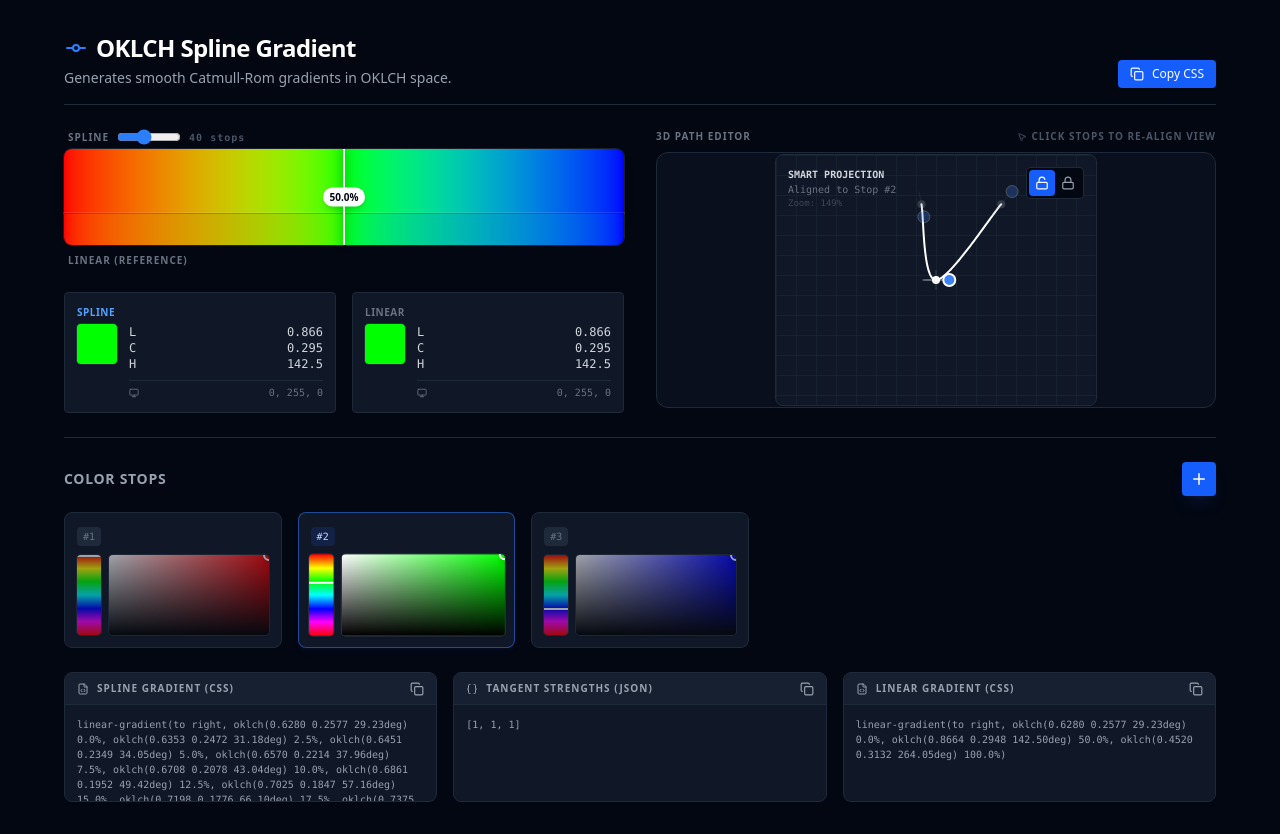
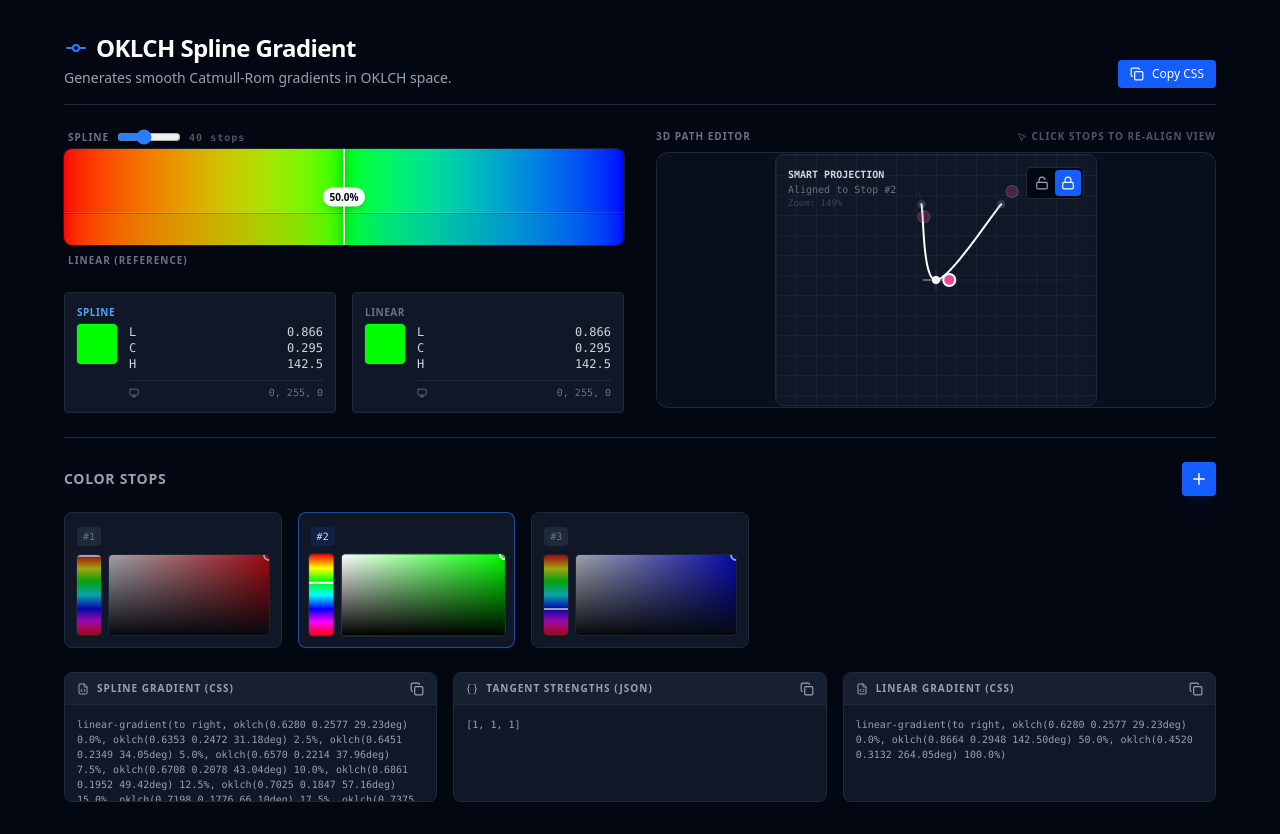
Before and after one commit to zral0kh/hermite-oklch-gpage, a React (Vite) app: page / in a window 1280 px wide. Built offline with nearby package versions, Linux system fonts and the light colour scheme.

Commit message:
editormode strength as default instead of free

```diff
--- a/src/App.jsx
+++ b/src/App.jsx
@@ -482,7 +482,7 @@ export default function App() {
   const [isManual, setIsManual] = useState(false);
   const [position, setPosition] = useState(0.5);
   const [steps, setSteps] = useState(40);
-  const [editorMode, setEditorMode] = useState('free');
+  const [editorMode, setEditorMode] = useState('strength');
   const [copied, setCopied] = useState(false);
 
   const points = useMemo(() => {
```
